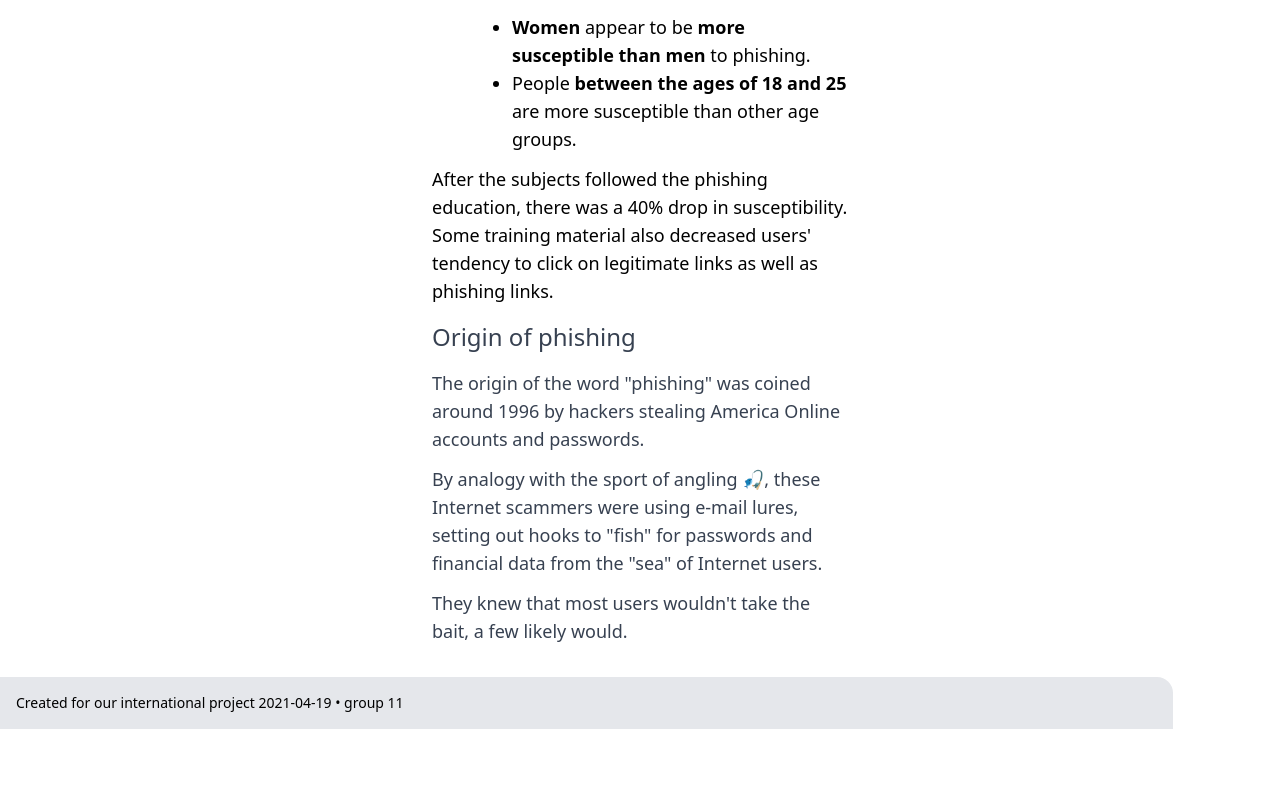
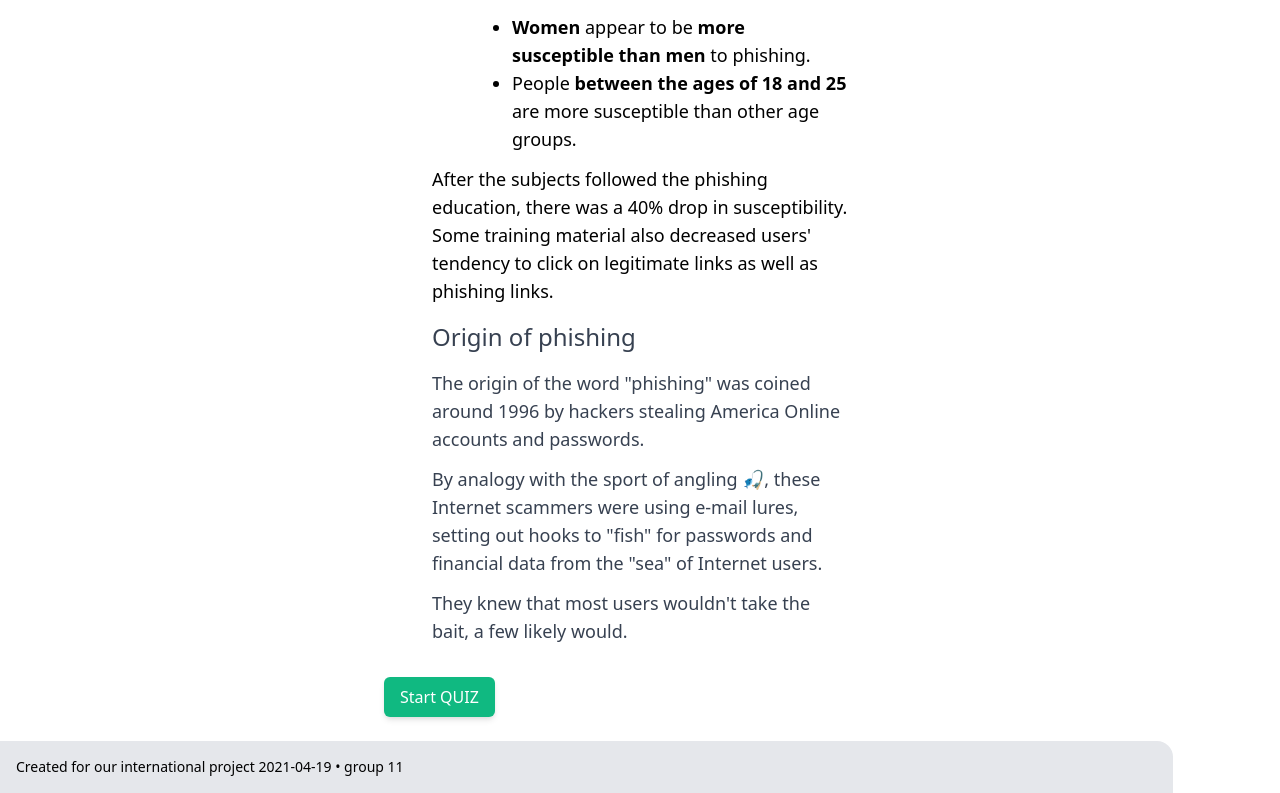
Before and after one commit to laurens-mesure/internationaal_project, a React (Create React App) app: page / in a window 1280 px wide. Shown: the part 5767-6560 px from the top of the page. Before the commit the page ends 6496 px from the top, so only its background shows below. Built offline with nearby package versions, Linux system fonts and the light colour scheme.

Commit message:
Int appeke

```diff
--- a/src/App.tsx
+++ b/src/App.tsx
@@ -7,6 +7,7 @@ import Frontpage from "./Views/Frontpage";
 // Components
 import Nav from "./Components/Nav";
 import Footer from "./Components/Footer";
+import DaBigQuizy from "./Components/DaBigQuizy";
 
 const App: React.FC = () => {
     return (
@@ -16,6 +17,7 @@ const App: React.FC = () => {
                 <Switch>
                     <Route exact path="/" component={Frontpage} />
                 </Switch>
+                <DaBigQuizy />
                 <Footer />
             </main>
         </Router>
```
